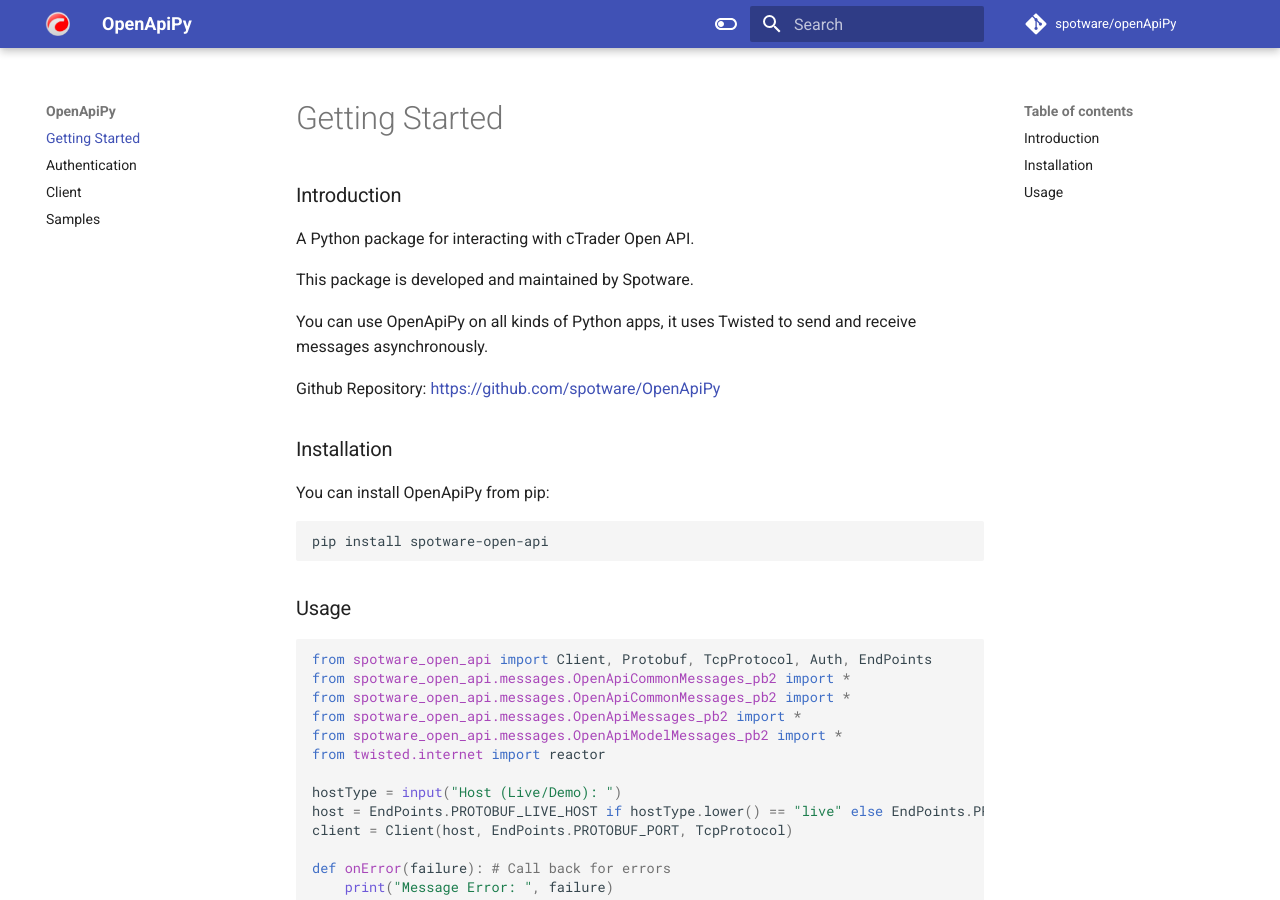
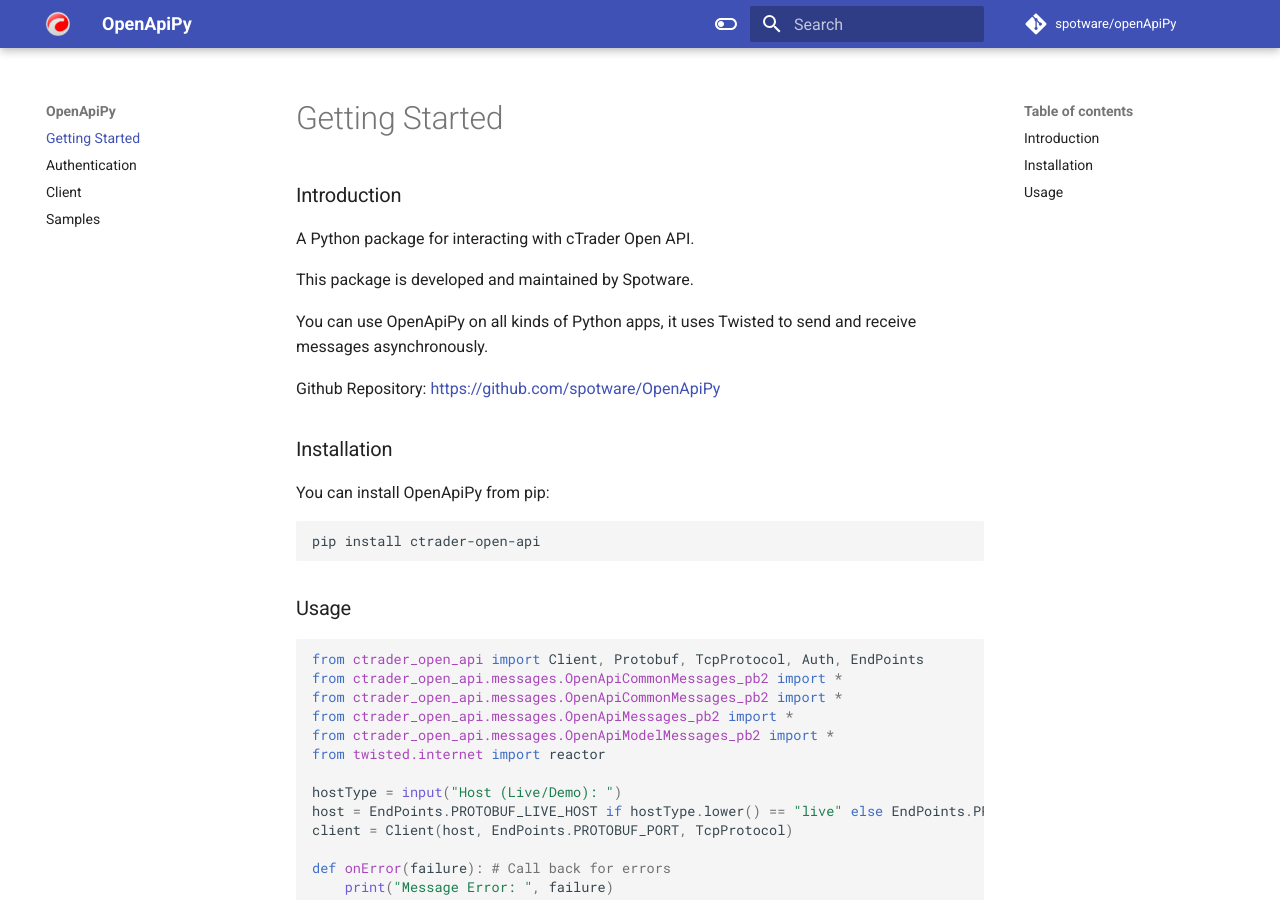
Before and after one commit to spotware/OpenApiPy, an MkDocs documentation site: the page built from docs/index.md, in a window 1280 px wide and 900 px high. Built offline with MkDocs 1.6.1 and Material for MkDocs 9.7.7, drawn with Linux system fonts in a browser that asks for light colours; comment, search, counter and statistics services are not loaded.

Commit message:
Updated docs

````diff
--- a/docs/index.md
+++ b/docs/index.md
@@ -13,18 +13,18 @@ Github Repository: https://github.com/spotware/OpenApiPy
 You can install OpenApiPy from pip:
 
 ```
-pip install spotware-open-api
+pip install ctrader-open-api
 ```
 
 ### Usage
 
 ```python
 
-from spotware_open_api import Client, Protobuf, TcpProtocol, Auth, EndPoints
-from spotware_open_api.messages.OpenApiCommonMessages_pb2 import *
-from spotware_open_api.messages.OpenApiCommonMessages_pb2 import *
-from spotware_open_api.messages.OpenApiMessages_pb2 import *
-from spotware_open_api.messages.OpenApiModelMessages_pb2 import *
+from ctrader_open_api import Client, Protobuf, TcpProtocol, Auth, EndPoints
+from ctrader_open_api.messages.OpenApiCommonMessages_pb2 import *
+from ctrader_open_api.messages.OpenApiCommonMessages_pb2 import *
+from ctrader_open_api.messages.OpenApiMessages_pb2 import *
+from ctrader_open_api.messages.OpenApiModelMessages_pb2 import *
 from twisted.internet import reactor
 
 hostType = input("Host (Live/Demo): ")
````
Also changed, not shown: README.md (+8 -8 lines), docs/authentication.md (+3 -3 lines), docs/client.md (+5 -5 lines).
